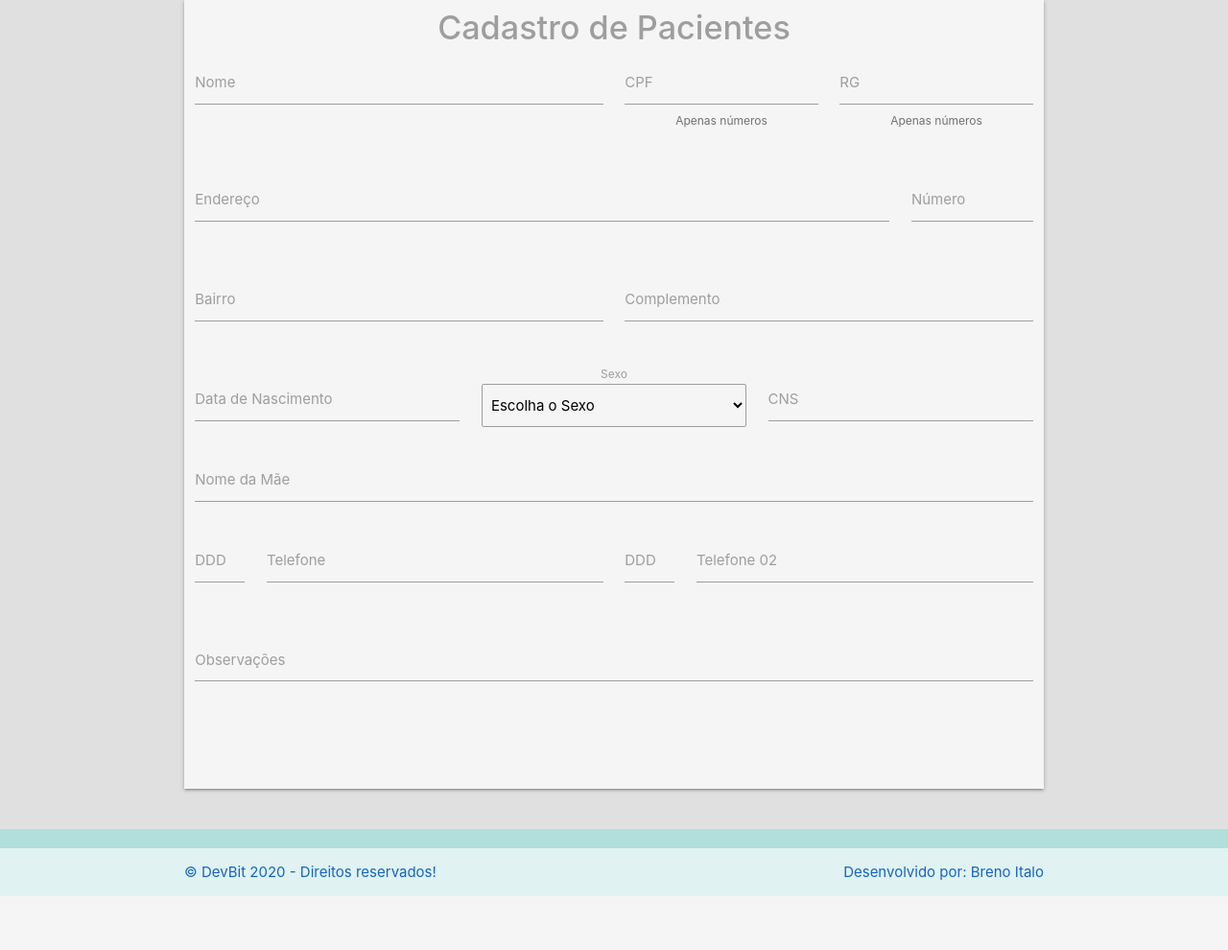
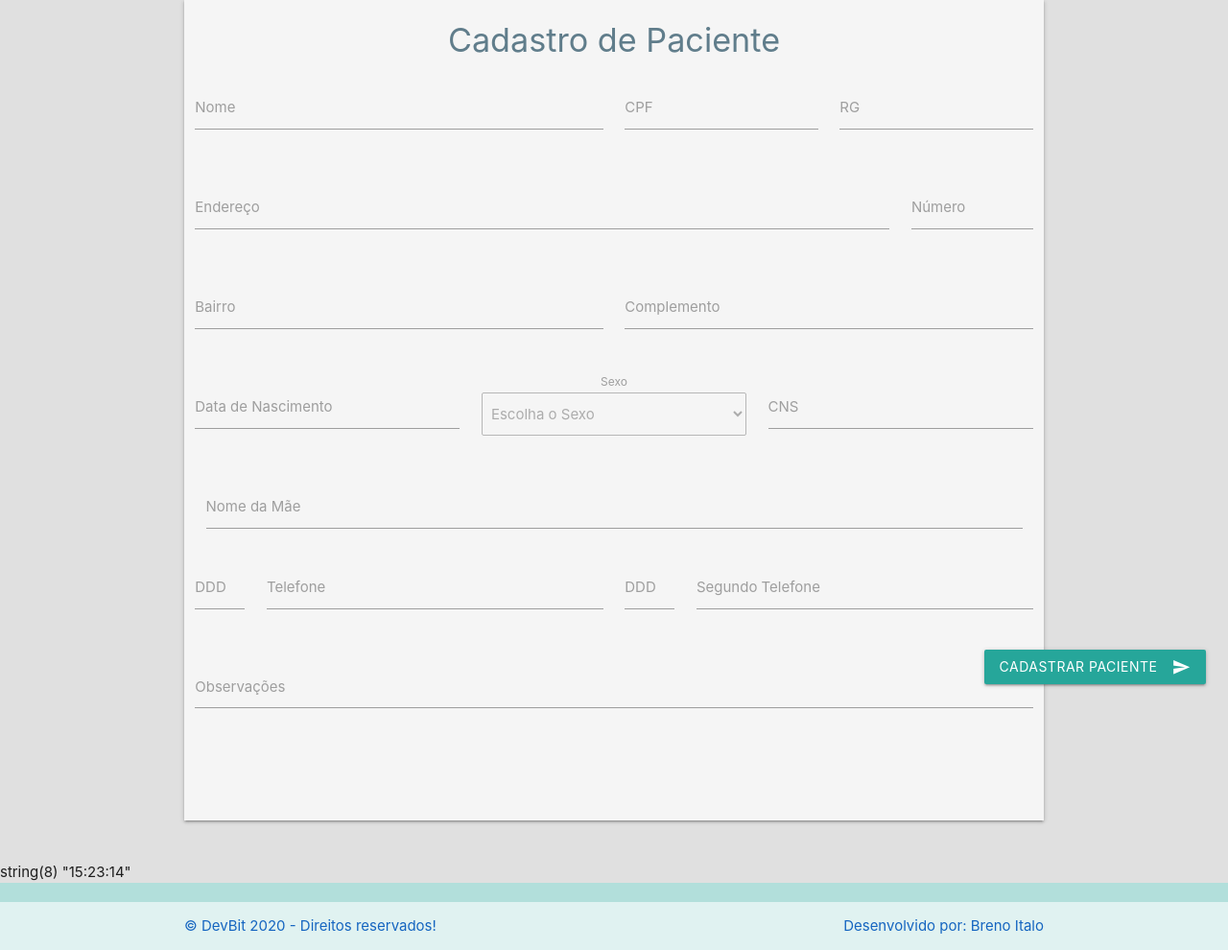
Before and after one commit to BrenoItalo16/SIGPTS, a PHP site: page /cadastro.php in a window 1280 px wide. Shown: the part 64-1054 px from the top of the page at 96% size. Before the commit the page ends 998 px from the top, so only its background shows below. Run offline with PHP 8.4, Linux system fonts and the light colour scheme; the visitor is signed in with stand-in values (Sample User, id 1); tables that the repository leaves empty or names only in its code hold one stand-in row (values such as "Sample post"); some libraries are stand-ins or nearby versions.

Commit message:
Cadastro de paciente conectado ao Banco de dados. Falta apenas o SELECT

```diff
--- a/cadastro.php
+++ b/cadastro.php
@@ -1,38 +1,23 @@
 <?php
     require_once 'class/usuarios.php';
    $u = new Usuario("sigpts","localhost","root","");
-?>
 
-<?php
     session_start();
     if (!isset($_SESSION["id_usuario"])){
-        Header("Location: index.php");
-
-    }
-?>
-
-<?php
-    require_once 'class/funcionarios.php';
-    $f = new Usuario("sigpts","localhost","root","");
-?>
-
-<?php
-    if(isset($_SESSION['id_usuario'])){
-        require_once 'class/usuarios.php';
-        $u = new Usuario("sigpts","localhost","root","");
+        Header("Location: login.php");
     }
 
-?><?php
+    if(isset($_SESSION['id_usuario'])){
+        require_once 'class/pacientes.php';
+        $p = new Paciente("sigpts","localhost","root",""); #Se tiver logado Instancia Paciente.
+    }
+
     $dados = $u->buscarDados($_SESSION['id_usuario']);
     $nome = $dados["nome"];
     $email = $dados["email"];
-//    var_dump($nome);
-
-    $Nome = $dados["nome"];
     $primeiroNome = explode(" ", $nome);
 
     $nome = $primeiroNome[0];
-    ?><?php
 ?>
 
 <!DOCTYPE html>
@@ -84,78 +69,59 @@ session_start();
             </header>
 
             <div class="container grey lighten-4 z-depth-1 center" style="min-height: 550px">
-      <h4 class="container grey-text darken center" style="padding-top:10px;"><strong>Cadastro de Pacientes</strong></h4>
-
-
-                <form action="">
+            <!-- <h4 class=" grey-text darken center" style="padding-top:10px;"><strong>Cadastro de Pacientes</strong></h4> -->
 
                     <div class="row">
-                        <form class="col s12">
+
+                        <form  method="POST" class="col s12" enctype="multipart/form-data">
+                        <h4 class="blue-grey-text">Cadastro de Paciente</h4>
+                            <div>
                             <div class="row">
                                 <div class="input-field col l6 s12">
-                                    <input id="first_name" type="text" class="validate" maxlength="40" size="40">
-                                    <label for="first_name">Nome</label>
+                                    <input id="nome" name="nome" type="text" class="validate" maxlength="40" size="40">
+                                    <label for="nome">Nome</label>
                                 </div>
                                 <div class="input-field col l3 s6">
-                                    <input id="cpf" type="text" class="validate" maxlength="14" size="14">
+                                    <input id="cpf" name="cpf" type="text" class="validate" maxlength="14" size="14">
                                     <label for="cpf">CPF</label>
-                                    <span class="helper-text" data-error="wrong" data-success="right">Apenas números</span>
                                 </div>
                                 <div class="input-field col l3 s6">
-                                    <input id="rg" type="text" class="validate" maxlength="10" size="10">
+                                    <input id="rg" name="rg" type="text" class="validate" maxlength="10" size="10">
                                     <label for="rg">RG</label>
-                                    <span class="helper-text" data-error="wrong" data-success="right">Apenas números</span>
                                 </div>
                             </div>
 
-                            <!--
-                            <div class="row">
-                                <div class="input-field col l6 s12">
-                                    <input id="municipio" type="text" class="validate">
-                                    <label for="municipio">Município</label>
-                                </div>
-                                <div class="input-field col l3  s12">
-                                    <input id="uf" type="text" class="validate" maxlength="2" size="2">
-                                    <label for="uf">UF</label>
-                                </div>
-                                <div class="input-field col l3 s12">
-                                    <input id="cep" type="text" class="validate">
-                                    <label for="cep">CEP</label>
-                                </div>
-                            </div>
-                            -->
-
                             <div class="row">
                                 <div class="input-field col l10 s12">
-                                    <input id="endereco" type="text" class="validate" maxlength="50" size="50">
+                                    <input id="endereco" name="endereco" type="text" class="validate" maxlength="50" size="50">
                                     <label for="endereco">Endereço</label>
                                 </div>
                                 <div class="input-field col l2 s12">
-                                    <input id="numero" type="text" class="validate" maxlength="10" size="10">
+                                    <input id="numero" name="numero" type="text" class="validate" maxlength="10" size="10">
                                     <label for="numero">Número</label>
                                 </div>
                             </div>
 
                             <div class="row">
                                 <div class="input-field col l6 s12">
-                                    <input id="bairro" type="text" class="validate" maxlength="30" size="30">
+                                    <input id="bairro" name="bairro" type="text" class="validate" maxlength="30" size="30">
                                     <label for="bairro">Bairro</label>
                                 </div>
                                 <div class="input-field col l6 s12">
-                                    <input id="complemento" type="text" class="validate" maxlength="30" size="30">
+                                    <input id="complemento" name="complemento" type="text" class="validate" maxlength="30" size="30">
                                     <label for="complemento">Complemento</label>
                                 </div>
                             </div>
 
                             <div class="row">
-                                <div class="input-field col l4 s12">
-                                    <input id="nascimento" type="text" class="validate" maxlength="10" size="10">
+                                    <div class="input-field col l4 m4 s12">
+                                        <input id="nascimento" name="nascimento" type="text" class="validate" maxlength="10" size="10">
                                         <label for="nascimento">Data de Nascimento</label>
                                     </div>
 
-                            <div class="col l4 s12">
+                                <div class="col l4 m4 s12">
                                     <label>Sexo</label>
-                                <select class="browser-default">
+                                    <select class="browser-default" name="sexo" disabled>
                                         <option value="" disabled selected>Escolha o Sexo</option>
                                         <option value="1">Masculino</option>
                                         <option value="2">Feminino</option>
@@ -164,63 +130,119 @@ session_start();
 
                                 <div>
                                     <div class="input-field col l4 s12">
-                                    <input id="cns" type="text" class="validate" maxlength="18" size="18">
+                                        <input id="cns" name="cns" type="text" class="validate" maxlength="18" size="18">
                                         <label for="cns">CNS</label>
+                                    </div>
                                 </div>
                             </div>
 
                             <div>
                                 <div class="input-field col l12 s12">
-                                    <input id="mae" type="text" class="validate" maxlength="40" size="40">
+                                    <input id="mae" name="mae" type="text" class="validate" maxlength="40" size="40">
                                     <label for="mae">Nome da Mãe</label>
                                 </div>
                             </div>
 
                             <div class="row">
                                 <div class="input-field col l1 s1">
-                                    <input id="ddd" type="number" class="validate" maxlength="3" size="3">
+                                    <input id="ddd" name="ddd" type="number" class="validate" maxlength="3" size="3">
                                     <label for="ddd">DDD</label>
                                 </div>
                                 <div class="input-field col l5 s5">
-                                    <input id="telefone" type="number" class="validate" maxlength="10" size="10">
+                                    <input id="telefone" name="telefone" type="number" class="validate" maxlength="9" size="9">
                                     <label for="telefone">Telefone</label>
                                 </div>
                                 <div class="input-field col l1 s1">
-                                    <input id="ddd2" type="number" class="validate" maxlength="3" size="3">
-                                    <label for="ddd2">DDD</label>
+                                    <input id="dd" name="dd" type="number" class="validate" maxlength="3" size="3">
+                                    <label for="dd">DDD</label>
                                 </div>
                                 <div class="input-field col l5 s5">
-                                    <input id="telefone2" type="number" class="validate" maxlength="10" size="10">
-                                    <label for="telefone2">Telefone 02</label>
+                                    <input id="telefonee" name="telefonee" type="number" class="validate" maxlength="9" size="9">
+                                    <label for="telefonee">Segundo Telefone</label>
                                 </div>
                             </div>
 
                             <div class="row">
-                                <form class="col s12">
-                                <div class="row">
                                 <div class="input-field col s12">
-                                    <textarea id="obs" class="materialize-textarea" maxlength="100" size="100"></textarea>
+                                    <textarea id="obs" name="obs" class="materialize-textarea" maxlength="100" size="100"></textarea>
                                     <label for="obs">Observações</label>
                                 </div>
                             </div>
-                                </form>
-                            </div>
-
-
-
 
                             </div>
                             <br>
-                    </form>
+
+                            <div class="fixed-action-btn">
+                                <button class="btn waves-effect waves-light" type="submit" value="cadastrar">Cadastrar Paciente
+                                    <i class="large material-icons right">send</i>
+                                </button>
                             </div>
 
-
-
-
-
+                            <br>
+                            <br>
+                        </form>
+                        <!--Final do Form-->
+                    </div>
 
             </div>
             <br>
+
+            <?php
+                //clicou no
+                date_default_timezone_set('America/Fortaleza');
+                $_POST['dataa'] = date("d.m.y");
+                $_POST['hora'] = date('H:i:s');
+
+                    var_dump($_POST['hora']);
+
+                if(isset($_POST['nome'])){
+                    $nome = addslashes($_POST['nome']);
+                    $cpf = addslashes($_POST['cpf']);
+                    $rg = addslashes($_POST['rg']);
+                    $endereco = addslashes($_POST['endereco']);
+                    $numero = addslashes($_POST['numero']);
+                    $bairro = addslashes($_POST['bairro']);
+                    $complemento = addslashes($_POST['complemento']);
+                    $nascimento = addslashes($_POST['nascimento']);
+//                    $sexo = addslashes($_POST['sexo']);
+                    $cns = addslashes($_POST['cns']);
+                    $mae = addslashes($_POST['mae']);
+                    $ddd = addslashes($_POST['ddd']);
+                    $telefone = addslashes($_POST['telefone']);
+                    $dd = addslashes($_POST['dd']);
+                    $telefonee = addslashes($_POST['telefonee']);
+                    $obs = addslashes($_POST['obs']);
+                    $dataa = addslashes($_POST['dataa']);
+                    $hora = addslashes($_POST['hora']);
+
+                    //Verificar se esta preenchido
+                    if(!empty($nome)&& !empty($cpf)){
+                    //  $u->conectar("epiz_24468694_projeto_login","sql101.epizy.com","epiz_24468694","iJMh79rcSR3XQD"); //Para uso na núvem
+                        $u->conectar("sigpts","localhost","root","");  //Para uso na máquina
+                        if($p->msgErro == ""){ //Se esta tudo ok
+                            $p->cadastrarPaciente($nome, $cpf, $rg, $endereco, $numero, $bairro,$complemento, $nascimento, $cns, $mae, $ddd, $telefone, $dd, $telefonee, $obs, $dataa, $hora);
+                            ?>
+                                <div class="msg-sucesso">
+                                    Paciente Cadastrado com Sucesso!
+                                </div>
+                            <?php
+
+                        } else{
+                            ?>
+                                <div class="msg-erro">
+                                    Erro de Acesso ao Banco de Dados!
+                                </div>
+                            <?php
+                        }
+                    }else{
+                        ?>
+                            <div class="msg-erro">
+                                Os Campos Nome e CPF são obrigatórios!
+                            </div>
+                        <?php
+                    }
+                }
+            ?>
 
         <footer class="col l12 m12 s12 page-footer teal lighten-4 blue-text text-darken-2">
             <div class="teal lighten-5 footer-copyright">
--- /dev/null
+++ b/class/pacientes.php
@@ -0,0 +1,57 @@
+<?php
+Class Paciente{
+    private $pdo;
+    public $msgErro = ""; //tudo ok
+    public function __construct($nome, $host, $usuario, $senha){
+        global $pdo;
+        try{
+            $this->pdo = new PDO("mysql:dbname=".$nome.";host=".$host,$usuario,$senha, array(PDO::MYSQL_ATTR_INIT_COMMAND => "SET NAMES utf8"));
+        } catch (PDOException $e){
+            $msgErro = $e->getMessage();
+        }
+    }
+
+    public function cadastrarPaciente($nome, $cpf, $rg, $endereco, $numero, $bairro, $complemento, $nascimento, $cns, $mae, $ddd, $telefone, $dd, $telefonee, $obs, $dataa, $hora){
+        global $pdo;
+        //Verificar se já existe e-mail cadastrado
+        $sql = $pdo->prepare("SELECT cpf FROM paciente WHERE  cpf = :c");
+        $sql->bindValue(":c",$cpf);
+        $sql->execute();
+        if($sql->rowCount() > 0){
+            return false; //Já está cadastrada
+        } else{ //caso não, cadastrar
+            $sql = $pdo->prepare("INSERT INTO paciente (nome, cpf, rg, endereco, numero, bairro, complemento, nascimento, cns, mae, ddd, telefone, dd, telefonee, obs, dataa, hora)
+                                               VALUES (:n, :c, :r, :e, :nu, :b, :co, :na, :cn, :m, :d1, :t1, :d2, :t2, :o, :da, :hr)");
+            $sql->bindValue(":n", $nome);
+            $sql->bindValue(":c", $cpf);
+            $sql->bindValue(":r", $rg);
+            $sql->bindValue(":e", $endereco);
+            $sql->bindValue(":nu", $numero);
+            $sql->bindValue(":b", $bairro);
+            $sql->bindValue(":co", $complemento);
+            $sql->bindValue(":na", $nascimento);
+//            $sql->bindValue(":s", $sexo);
+            $sql->bindValue(":cn", $cns);
+            $sql->bindValue(":m", $mae);
+            $sql->bindValue(":d1", $ddd);
+            $sql->bindValue(":t1", $telefone);
+            $sql->bindValue(":d2", $dd);
+            $sql->bindValue(":t2", $telefonee);
+            $sql->bindValue(":o", $obs);
+            $sql->bindValue(":da", $dataa);
+            $sql->bindValue(":hr", $hora);
+            $sql->execute();
+            return true; //tudo ok!
+        }
+    }
+
+    //Buscar dados do DB em forma de array
+    public function buscarDadosPaciente($cpf){
+        $cmd = $this->pdo->prepare("SELECT * FROM paciente where cpf = :c");
+        $cmd->bindValue(":c", $cpf);
+        $cmd->execute();
+        $pacnt = $cmd->fetch();
+        return $pacnt;
+    }
+}
+?>
--- a/js/main.js
+++ b/js/main.js
@@ -62,3 +62,13 @@ $(document).ready(function(){
     var $seuCampoDataconsulta = $("#dataconsulta");
     $seuCampoDataconsulta.mask('00/00/0000', {reverse: true});
   });
+
+  $(document).ready(function() {
+    $('input#input_text, textarea#textarea2').characterCounter();
+  });
+
+//  M.toast({html: 'I am a toast!'})
+
+  //<div id="msg-sucesso">
+  //<a onload="M.toast({html: 'I am a toast'})" class="btn">Toast!</a>
+  //</div>
--- a/signup.php
+++ b/signup.php
@@ -1,16 +1,12 @@
 <?php
-
-session_start();
+    session_start();
     if (!isset($_SESSION["id_usuario"])){
         Header("Location: login.php");
     }
 
     require_once 'class/usuarios.php';
     $u = new Usuario("sigpts","localhost","root","");
-?>
 
-
-<?php
     $dados = $u->buscarDados($_SESSION['id_usuario']);
     $nome = $dados["nome"];
     $email = $dados["email"];
```
Also changed, not shown: class/funcionarios.php (deleted, +0 -51 lines), db/Data_Base.txt (+6 -6 lines), README.md. Lines whose indentation alone changed are shown as unchanged.
